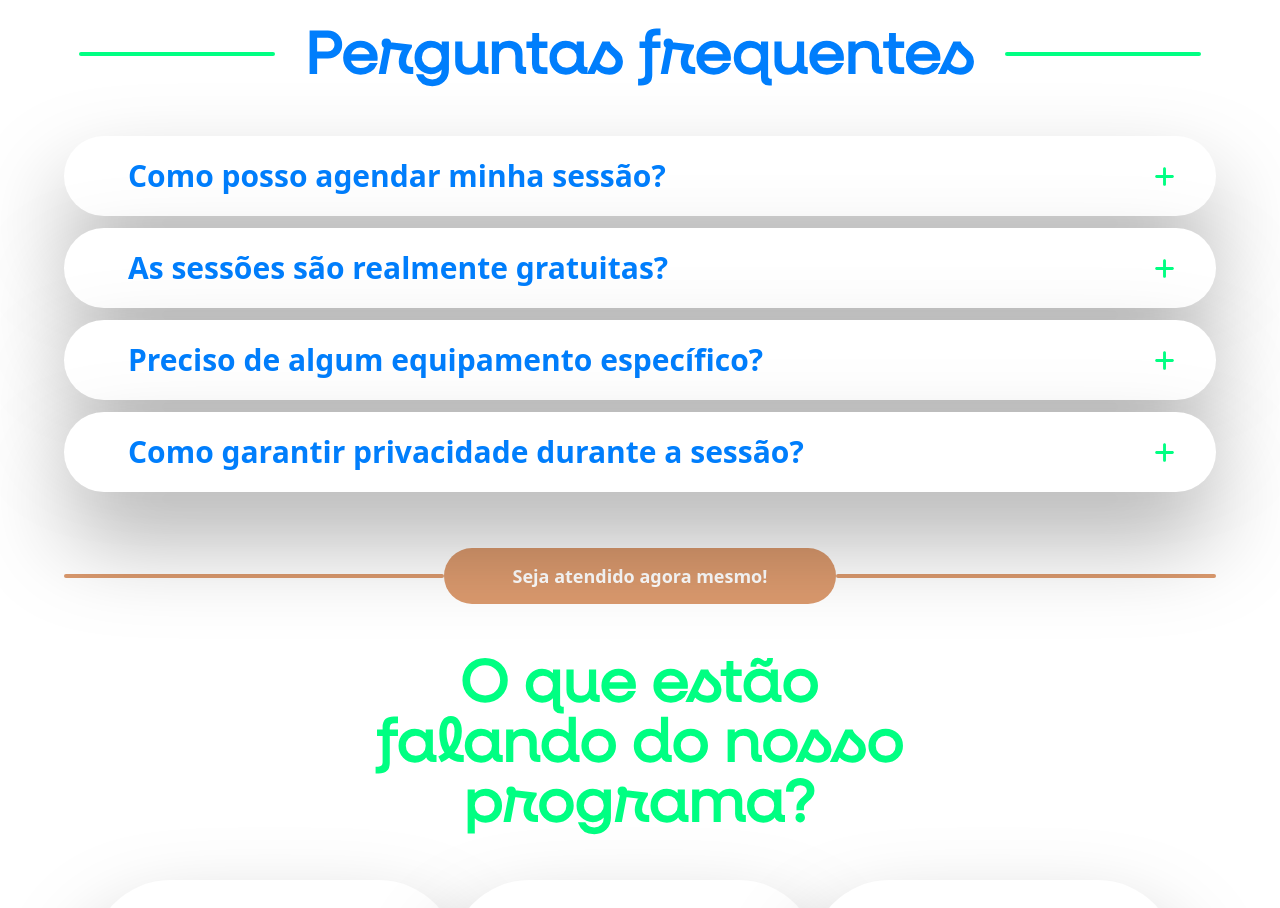
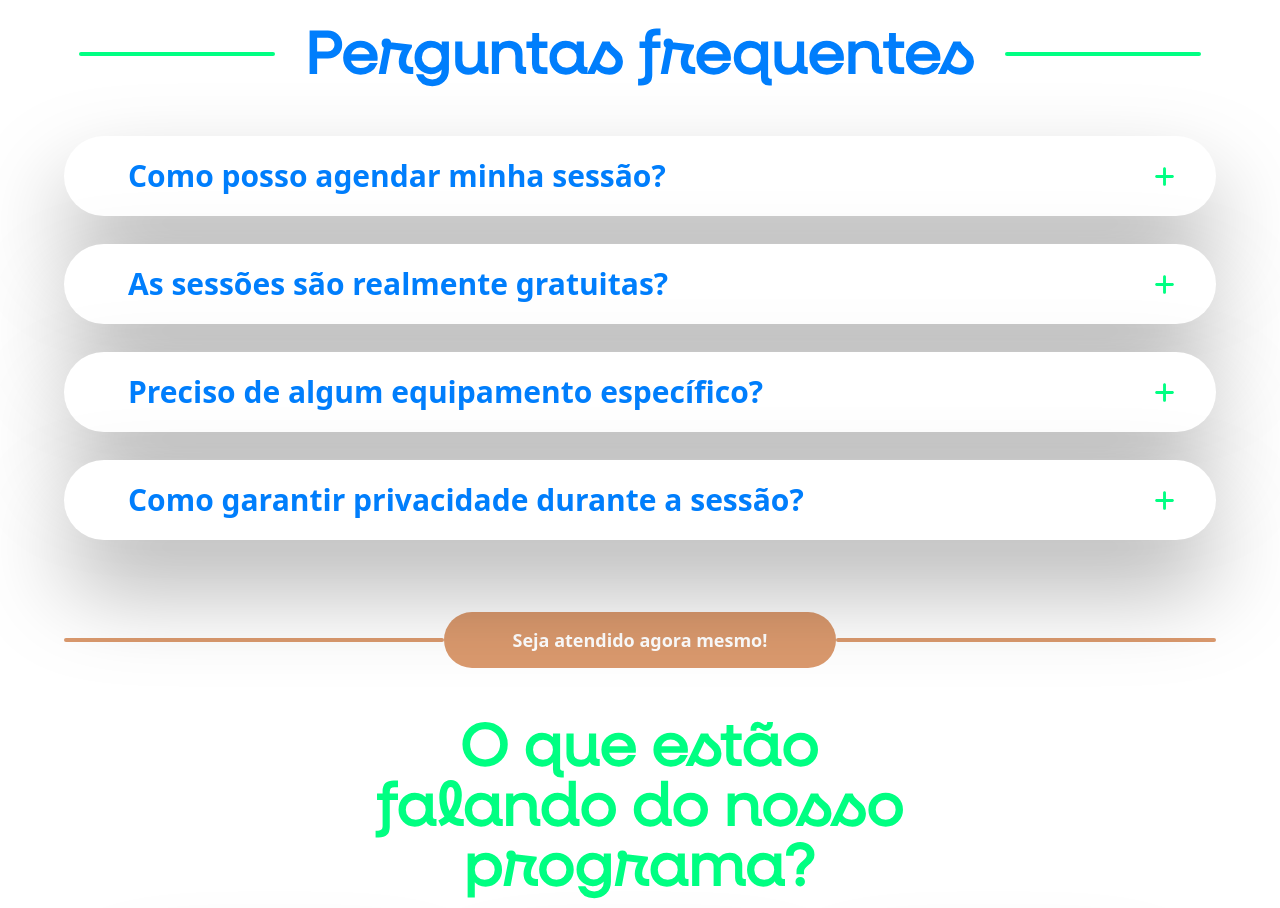
Before and after one commit to fernandogabriel04/teleterapia, a Next.js app: page / in a window 1280 px wide. Shown: the part 5000-5908 px from the top of the page. Built offline with nearby package versions, Linux system fonts and the light colour scheme.

Commit message:
style: adds an soft animation in accordions
This commit adds an soft animation in the FAQ accordions

```diff
--- a/app/_components/InfoAccordion.tsx
+++ b/app/_components/InfoAccordion.tsx
@@ -1,5 +1,5 @@
 "use client"
-import { useState } from "react";
+import { useState, useRef } from "react";
 import { FaPlus } from "react-icons/fa6";
 import { GrSubtract } from "react-icons/gr";
 
@@ -8,46 +8,55 @@ export interface PropsInfoAccordion {
     description: string;
 }
 
-const InfoAccordion = ({title, description}: PropsInfoAccordion) => {
-
-    const [open, setOpen] = useState(false)
-    const [textColor, setTextColor] = useState('text-[#007efc]')
-    const [bgColor, setBgColor] = useState('bg-[#ffffff]')
-    const [iconColor, setIconColor] = useState('text-[#00ff82]')
+const InfoAccordion = ({ title, description }: PropsInfoAccordion) => {
+    const [open, setOpen] = useState(false);
+    const [textColor, setTextColor] = useState("text-[#007efc]");
+    const [bgColor, setBgColor] = useState("bg-[#ffffff]");
+    const [iconColor, setIconColor] = useState("text-[#00ff82]");
+    const contentRef = useRef<HTMLDivElement>(null);
 
     const handleClick = () => {
-
-        if(open){
-            setTextColor('text-[#007efc]')
-            setBgColor('bg-[#ffffff]')
-            setIconColor('text-[#00ff82]')
-        } else{
-            setTextColor('text-[#ffffff]')
-            setBgColor('bg-[#007efc]')
-            setIconColor('text-[#ffffff]')
+        if (open) {
+            setTextColor("text-[#007efc]");
+            setBgColor("bg-[#ffffff]");
+            setIconColor("text-[#00ff82]");
+        } else {
+            setTextColor("text-[#ffffff]");
+            setBgColor("bg-[#007efc]");
+            setIconColor("text-[#ffffff]");
         }
 
-        setOpen(!open)
-    }
+        setOpen(!open);
+    };
+
     return (
-        <div className="flex flex-col w-full mt-3 cursor-pointer filter drop-shadow-[0px_47px_45px_rgba(0,0,0,0.31)]"
+        <div
+            className="flex flex-col w-full mt-3 cursor-pointer filter drop-shadow-[0px_47px_45px_rgba(0,0,0,0.31)]"
             onClick={handleClick}
         >
+            <div
+                className={`flex flex-row h-20 w-full items-center pl-16 rounded-full justify-between mb-4 ${bgColor} transition-colors duration-300`}
+            >
+                <p className={`font-sans text-2xl md:text-3xl ${textColor} font-semibold`}>
+                    {title}
+                </p>
+                {!open && <FaPlus className={`${iconColor} mr-10`} />}
+                {open && <GrSubtract className={`${iconColor} mr-10`} />}
+            </div>
 
-            <div className={`flex flex-row h-20 w-full items-center pl-16 rounded-full justify-between ${bgColor}`}>
-                <p className={`font-sans text-2xl md:text-3xl ${textColor} font-semibold`}>{title}</p>
-                {!open && <FaPlus className={`${iconColor} mr-10`}/>}
-                {open && <GrSubtract className={`${iconColor} mr-10`}/>}
+            <div
+                ref={contentRef}
+                className={`transition-all duration-500 ease-in-out overflow-hidden px-16 ${
+                    open ? "max-h-[500px] py-8" : "max-h-0 py-0"
+                } ${bgColor} rounded-[2rem]`}
+                style={{ transitionProperty: "max-height, padding" }}
+            >
+                <p className={`text-xl ${textColor} text-justify`}>
+                    {description}
+                </p>
             </div>
-            {open &&
-                <div className={`mt-1 pl-16 pr-10 py-8 rounded-[2rem] ${bgColor}`}>
-                    <p className={`text-xl ${textColor} text-justify`}>
-                        {description}
-                    </p>
-                </div>
-            }
         </div>
     );
-}
+};
 
-export default InfoAccordion
+export default InfoAccordion;
```
